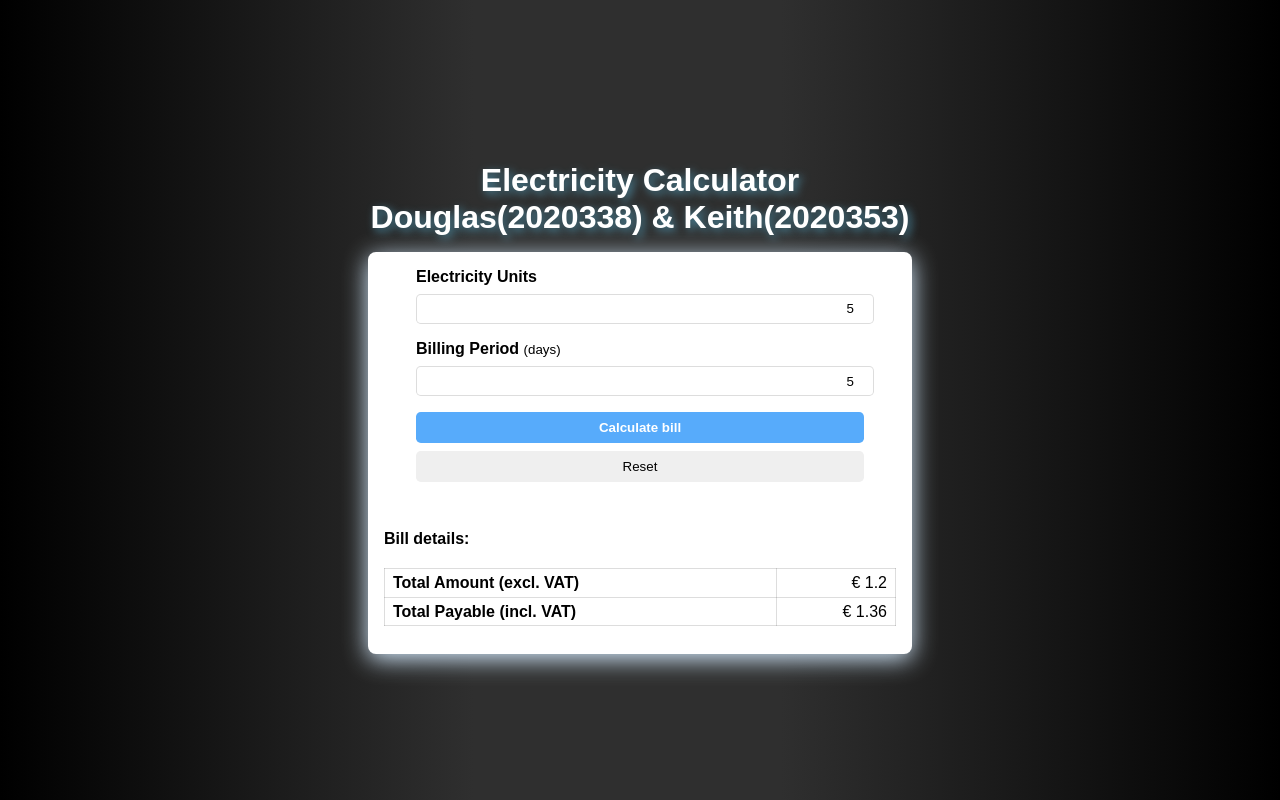
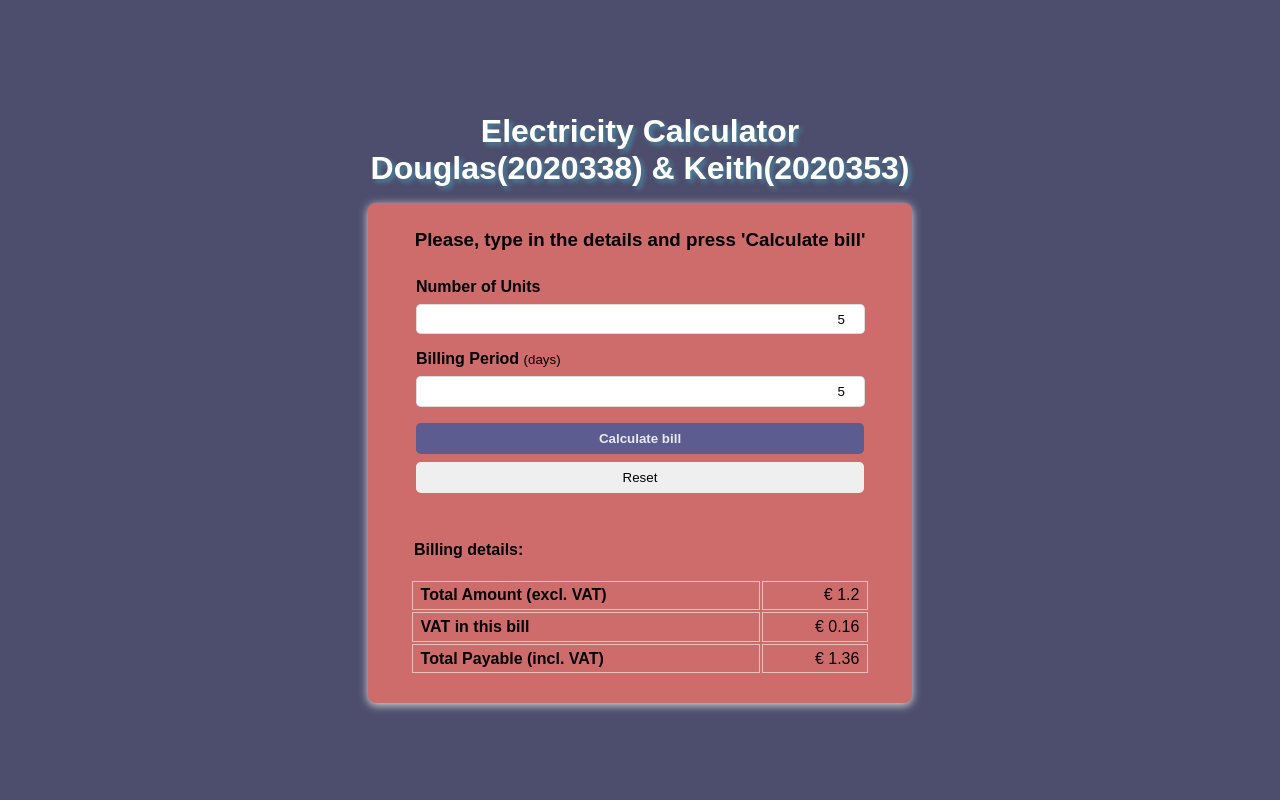
Before and after one commit to dacsantos/electricity-calc, a plain HTML site: page index.html in a window 1280 px wide. Both pictures are taken after typing "5", "5" into the empty fields and a click on the button "Calculate bill". Drawn offline with Linux system fonts and the light colour scheme.

Commit message:
Mexi na tabela, nas cores e no script

```diff
--- a/index.html
+++ b/index.html
@@ -8,6 +8,7 @@
     <title>Electricity Calculator</title>
     <link rel="stylesheet" href="style.css">
     <script src="script.js"></script>
+
 </head>
 <style></style>
 
@@ -16,9 +17,12 @@
         <h1 id="app-title">Electricity Calculator<br> Douglas(2020338) & Keith(2020353)</h1>
         <div id="form-holder">
             <div id="main-box">
+                <div>
+                    <h3>Please, type in the details and press 'Calculate bill'</h3>
+                </div>
                 <form action="" id="calculate-bill-form">
                     <div class="form-item">
-                        <label for="electricity-units"><b>Electricity Units</b></label>
+                        <label for="electricity-units"><b>Number of Units</b></label>
                         <input type="number" step="any" min="1" name="electricity-units" id="electricity-units" class="input-item text-right" required>
                     </div>
                     <div class="form-item">
@@ -32,12 +36,16 @@
                 </form>
 
                 <table id="result">
-                    <label for="result" id="table-title"><b> Bill details: </b></label>
+                    <label for="result" id="table-title"><b> Billing details: </b></label>
                     <tbody>
                         <tr>
                             <td class=""><b>Total Amount (excl. VAT)</b></td>
-                            <td class="text-right" id="monthly-pay"></td>
+                            <td class="text-right" id="total-less-vat"></td>
                         </tr>
+                        <tr>
+                            <td class=""><b>VAT in this bill</b></td>
+                            <td class="text-right" id="vat"></td>
+                        </tr >
                         <tr>
                             <td class=""><b>Total Payable (incl. VAT)</b></td>
                             <td class="text-right" id="total-pay"></td>
--- a/script.js
+++ b/script.js
@@ -1,8 +1,7 @@
 window.onload = function() {
 
-
-    const loanForm = document.getElementById('calculate-bill-form')
-    loanForm.addEventListener('submit', function(e) {
+    const billForm = document.getElementById('calculate-bill-form')
+    billForm.addEventListener('submit', function(e) {
         e.preventDefault()
         const electricityUnits = document.getElementById('electricity-units').value;
         const billingPeriod = document.getElementById('billing-period').value;
@@ -15,15 +14,18 @@ window.onload = function() {
         totalLessVat = ((parseFloat(electricityUnits) * (parseFloat(flatRate/100))) + (parseFloat(billingPeriod) * (parseFloat(standardCharge/100))));
         totalPayable = parseFloat(totalLessVat) + parseFloat(totalLessVat)* vat/100;
 
-        document.getElementById('monthly-pay').textContent = "€ " + parseFloat(totalLessVat).toLocaleString("en-US", { style: "decimal", maximumFractionDigits: 2 })
+        document.getElementById('total-less-vat').textContent = "€ " + parseFloat(totalLessVat).toLocaleString("en-US", { style: "decimal", maximumFractionDigits: 2 })
             document.getElementById('total-pay').textContent = "€ " + parseFloat(totalPayable).toLocaleString("en-US", { style: "decimal", maximumFractionDigits: 2 })
+            document.getElementById('vat').textContent = "€ " + parseFloat(parseFloat(totalLessVat)* vat/100).toLocaleString("en-US", { style: "decimal", maximumFractionDigits: 2 })
             document.getElementById('table-title').style.display = 'block';
             document.getElementById('result').style.display = 'table';
             document.getElementById('reset-btn').style.display = 'block';
      })
-    loanForm.addEventListener('reset', function(e) {
-            document.getElementById('monthly-pay').textContent = ""
-            document.getElementById('total-pay').textContent = ""
+
+    billForm.addEventListener('reset', function(e) {
+            document.getElementById('total-less-vat').textContent = "";
+            document.getElementById('total-pay').textContent = "";
+            document.getElementById('vat').textContent = "";
             document.getElementById('table-title').style.display = 'none';
             document.getElementById('result').style.display = 'none';
             document.getElementById('reset-btn').style.display = 'none';
--- a/style.css
+++ b/style.css
@@ -2,12 +2,11 @@ html,
 body {
     height: 100%;
     width: 100%;
-    padding: 0!important;
     margin: unset;
 }
 
 body * {
-    font-family: 'Arial', Tahoma, Geneva, Verdana, sans-serif, cursive;
+    font-family: 'Arial', Tahoma cursive;
 }
 
 main {
@@ -18,8 +17,11 @@ main {
     flex-direction: column;
     align-items: center;
     justify-content: center;
-    background: rgb(0, 0, 0);
-    background: linear-gradient(90deg, rgba(0, 0, 0, 1) 0%, rgba(47, 47, 47, 1) 37%, rgba(47, 47, 47, 1) 61%, rgba(0, 0, 0, 1) 100%);
+    background: rgb(77, 77, 109);
+}
+
+h3{
+    text-align: center;
 }
 
 #app-title {
@@ -28,7 +30,7 @@ main {
     font-family: arial;
     font-size: 2rem;
     color: #fff;
-    text-shadow: 3px 3px 8px #4b889f;
+    text-shadow: 3px 3px 5px #4b889f;
 }
 
 #form-holder {
@@ -45,8 +47,8 @@ main {
     border-radius: 0.5em;
     width: 40vw;
     min-height: 20vh;
-    background-color: white;
-    box-shadow: 0px 5px 24px #d6ecff;
+    background-color: rgb(206, 108, 108);
+    box-shadow: 0px 2px 10px #e2e2e2;
 }
 
 
@@ -66,6 +68,7 @@ main {
 }
 
 input.input-item {
+    width: 98%;
     padding: 0.5em 0.3em;
     border: 1px solid;
     border-radius: 0.3rem;
@@ -93,9 +96,9 @@ form {
 }
 
 button#calculate-btn {
-    background-color: #57abfb;
-    font-weight: 700;
-    color: #fff;
+    background-color: rgb(92, 92, 145);;
+    font-weight: 600;
+    color: rgba(255, 255, 255, 0.863);
 }
 
 .btn-block {
@@ -105,7 +108,7 @@ button#calculate-btn {
     border-radius: 0.3rem;
     margin-bottom: 0.5rem;
     border: unset;
-    transition: all ease-in .1s;
+    transition: all ease-in .3s;
 }
 
 .btn-block:active {
@@ -119,20 +122,24 @@ button#calculate-btn {
 
 #table-title{
     display: none;
+    margin-left: 30px;
+
 }
 
 #result {
-    border-collapse: collapse;
-    width: 100%;
-    display: none;
+
+    border-collapse: separate;
+    width: 90%;
+    display:  none;
     margin-bottom: 20px;
     margin-top: 20px;
+    margin-left: auto;
+    margin-right: auto;
 }
 
-#result th,
 #result tr,
 #result td {
     border: 1px solid;
-    border-color: #4444442e;
+    border-color: #ffffff8f;
     padding: .3rem .5rem;
 }
```
